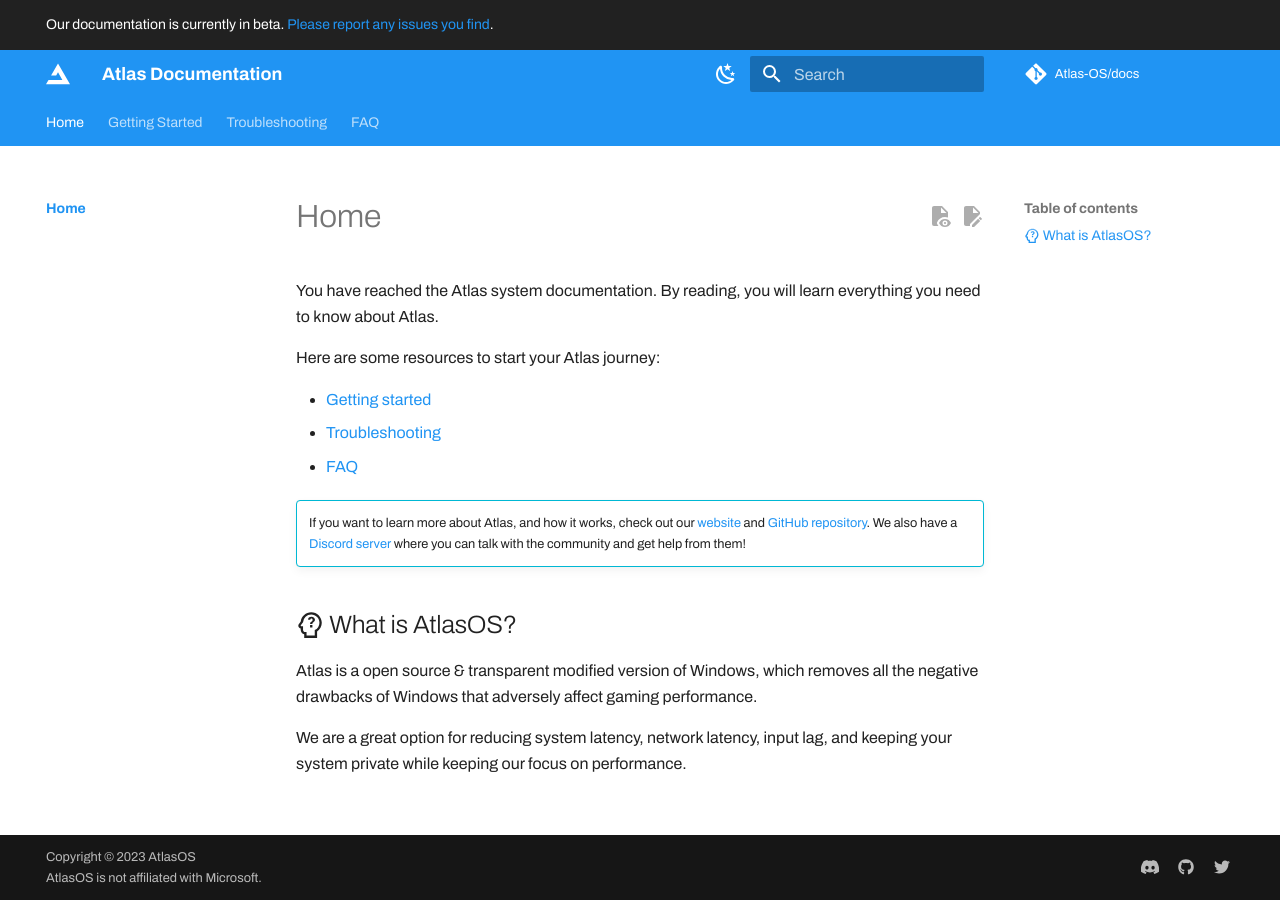
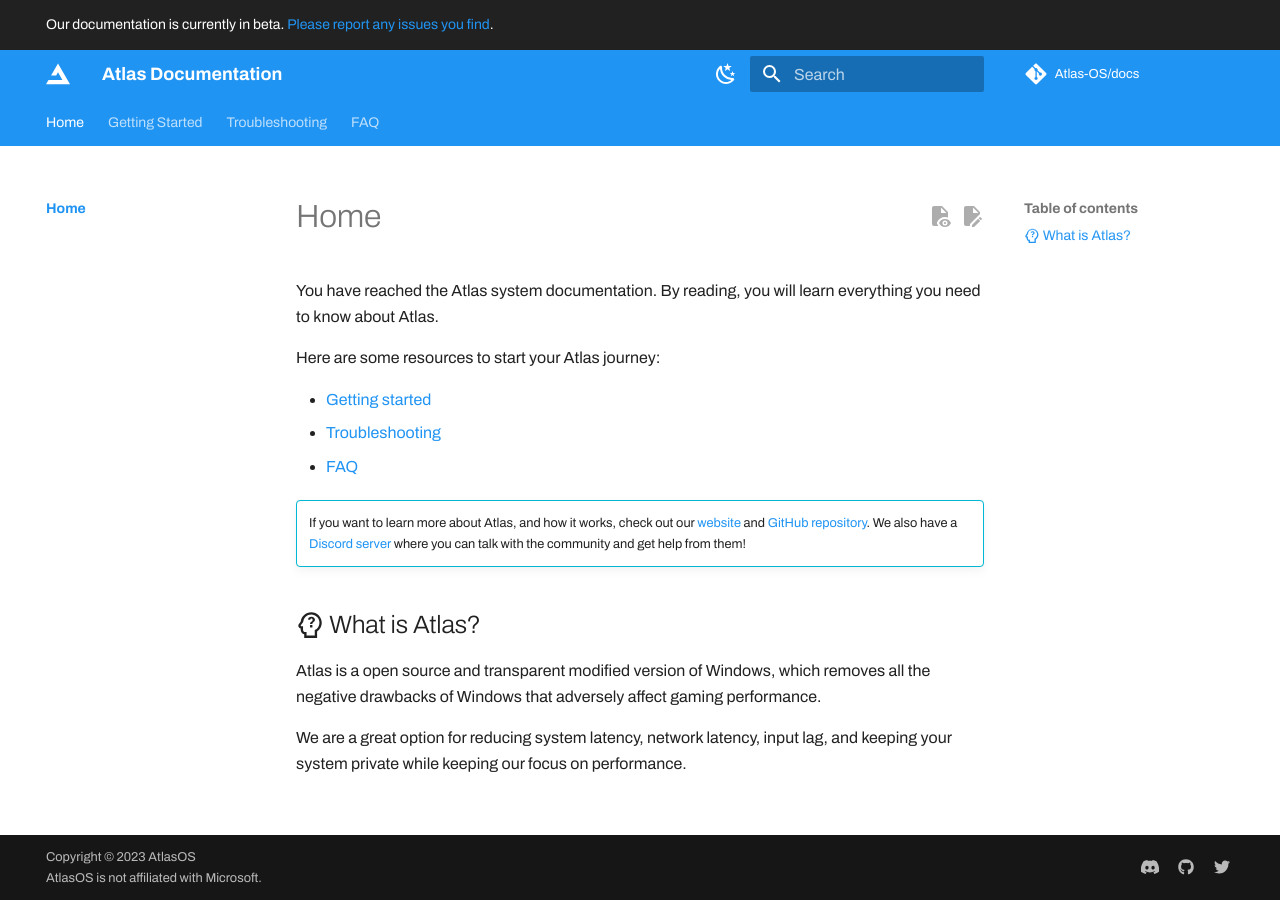
Before and after one commit to Atlas-OS/docs, an MkDocs documentation site: the page built from docs/index.md, in a window 1280 px wide. Built offline with MkDocs 1.6.1 and Material for MkDocs 9.7.7, drawn with Linux system fonts in a browser that asks for light colours; some web fonts are replaced; plug-ins that fetch from the network failed and are left out; comment, search, counter and statistics services are not loaded.

Commit message:
Fix inconsistency (& -> and, AtlasOS -> Atlas)

```diff
--- a/docs/index.md
+++ b/docs/index.md
@@ -9,8 +9,8 @@ Here are some resources to start your Atlas journey:
 !!! info ""
     If you want to learn more about Atlas, and how it works, check out our [website](https://atlasos.net) and [GitHub repository](https://github.com/Atlas-OS/Atlas). We also have a [Discord server](https://discord.com/servers/atlas-795710270000332800) where you can talk with the community and get help from them!
 
-## :material-head-question-outline: What is AtlasOS?
+## :material-head-question-outline: What is Atlas?
 
-Atlas is a open source & transparent modified version of Windows, which removes all the negative drawbacks of Windows that adversely affect gaming performance.
+Atlas is a open source and transparent modified version of Windows, which removes all the negative drawbacks of Windows that adversely affect gaming performance.
 
 We are a great option for reducing system latency, network latency, input lag, and keeping your system private while keeping our focus on performance.
```
